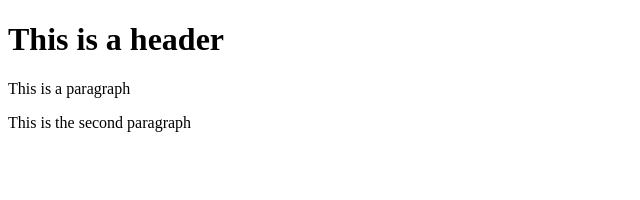
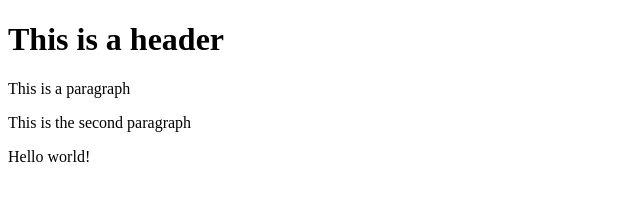
Before and after one commit to Jhill2022/git-test, a website: page index.html in a window 1280 px wide. Shown: the whole page, without its empty margins (0-640 px from the left). Drawn offline with Linux system fonts and the light colour scheme.

Commit message:
Using NPM

```diff
--- a/index.html
+++ b/index.html
@@ -10,5 +10,6 @@
     <h1>This is a header</h1>
     <p>This is a paragraph</p>
     <p>This is the second paragraph</p>
+    <p>Hello world!</p>
 </body>
 </html>
```
Also changed, not shown: package.json (added, +24 -0 lines), 2 other files.
